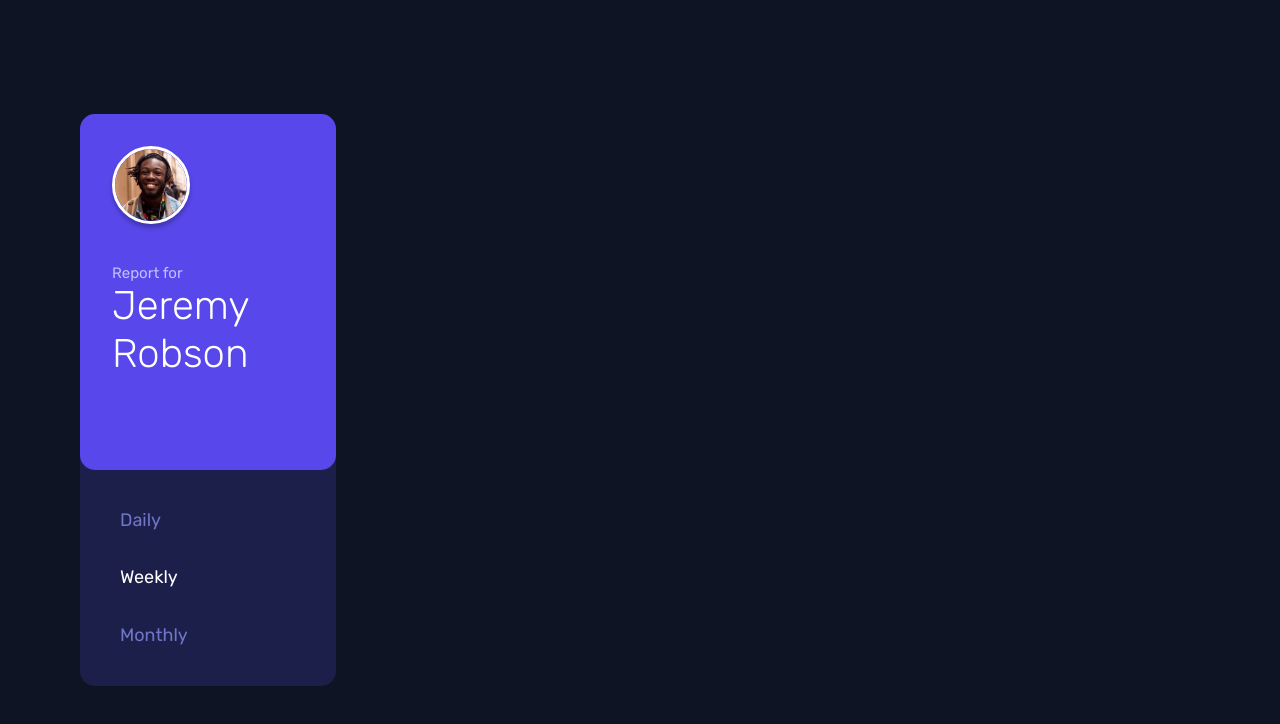
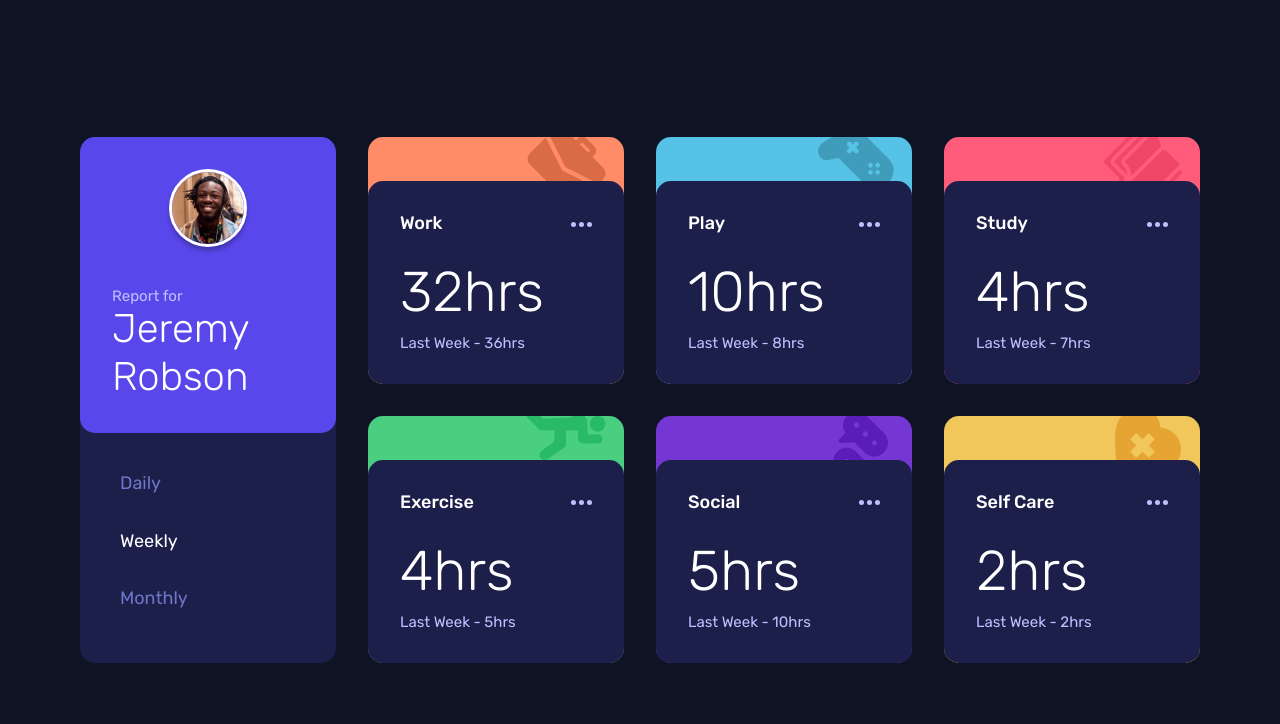
Before and after one commit to maadhav-codes/fm-time-tracking-dashboard-solution, a plain HTML site: page index.html in a window 1280 px wide. Drawn offline with Linux system fonts and the light colour scheme.

Commit message:
Add main structure and functionality for time tracking dashboard

```diff
--- a/css/style.css
+++ b/css/style.css
@@ -312,8 +312,11 @@ main {
   .container {
     max-width: 70rem;
     flex-direction: row;
-    align-items: start;
     gap: var(--spacing-400);
+  }
+
+  .profile-header {
+    min-height: 100%;
   }
 
   main {
@@ -323,9 +326,7 @@ main {
 
   .profile-card {
     width: 16rem;
-    min-height: 22.25rem;
     flex-direction: column;
-    align-items: start;
     gap: var(--spacing-500);
   }
 
--- /dev/null
+++ b/data/data.json
@@ -0,0 +1,104 @@
+[
+  {
+    "title": "Work",
+    "timeframes": {
+      "daily": {
+        "current": 5,
+        "previous": 7
+      },
+      "weekly": {
+        "current": 32,
+        "previous": 36
+      },
+      "monthly": {
+        "current": 103,
+        "previous": 128
+      }
+    }
+  },
+  {
+    "title": "Play",
+    "timeframes": {
+      "daily": {
+        "current": 1,
+        "previous": 2
+      },
+      "weekly": {
+        "current": 10,
+        "previous": 8
+      },
+      "monthly": {
+        "current": 23,
+        "previous": 29
+      }
+    }
+  },
+  {
+    "title": "Study",
+    "timeframes": {
+      "daily": {
+        "current": 0,
+        "previous": 1
+      },
+      "weekly": {
+        "current": 4,
+        "previous": 7
+      },
+      "monthly": {
+        "current": 13,
+        "previous": 19
+      }
+    }
+  },
+  {
+    "title": "Exercise",
+    "timeframes": {
+      "daily": {
+        "current": 1,
+        "previous": 1
+      },
+      "weekly": {
+        "current": 4,
+        "previous": 5
+      },
+      "monthly": {
+        "current": 11,
+        "previous": 18
+      }
+    }
+  },
+  {
+    "title": "Social",
+    "timeframes": {
+      "daily": {
+        "current": 1,
+        "previous": 3
+      },
+      "weekly": {
+        "current": 5,
+        "previous": 10
+      },
+      "monthly": {
+        "current": 21,
+        "previous": 23
+      }
+    }
+  },
+  {
+    "title": "Self Care",
+    "timeframes": {
+      "daily": {
+        "current": 0,
+        "previous": 1
+      },
+      "weekly": {
+        "current": 2,
+        "previous": 2
+      },
+      "monthly": {
+        "current": 7,
+        "previous": 11
+      }
+    }
+  }
+]
--- a/index.html
+++ b/index.html
@@ -62,6 +62,30 @@
       </header>
 
       <main id="dashboard"></main>
+
+      <template id="template">
+        <article class="card">
+          <div class="card-content">
+            <header class="card-header">
+              <h2>Work</h2>
+              <button type="button" aria-label="">
+                <img
+                  src="./assets/images/icon-ellipsis.svg"
+                  alt=""
+                  aria-hidden="true"
+                />
+              </button>
+            </header>
+
+            <div class="card-body">
+              <p class="current-hours"></p>
+              <p class="previous-hours"></p>
+            </div>
+          </div>
+        </article>
+      </template>
     </div>
+
+    <script src="./js/script.js"></script>
   </body>
 </html>
--- /dev/null
+++ b/js/script.js
@@ -0,0 +1,142 @@
+const main = () => {
+  const dashboard = document.getElementById("dashboard");
+  const template = document.getElementById("template");
+  const pages = document.querySelectorAll("a[data-timeframe]");
+
+  let currentPage = "weekly";
+  let timeTrackingData = [];
+
+  // Formats the previous time text based on selected timeframe
+  function formatPreviousTimeText(timeframe, previousHours) {
+    let periodText = "";
+
+    if (timeframe === "daily") {
+      periodText = "Yesterday";
+    } else if (timeframe === "weekly") {
+      periodText = "Last Week";
+    } else if (timeframe === "monthly") {
+      periodText = "Last Month";
+    }
+
+    return `${periodText} - ${previousHours}hr${
+      previousHours === 1 ? "" : "s"
+    }`;
+  }
+
+  // Create a single time tracking card element
+  function createCardElement(data, selectedTimeframe) {
+    if (!template) {
+      console.error("Template not found!");
+      return null;
+    }
+
+    const clone = template.content.cloneNode(true);
+
+    const card = clone.querySelector(".card");
+    const title = clone.querySelector(".card-header h2");
+    const button = clone.querySelector(".card-header button");
+    const currentHour = clone.querySelector(".current-hours");
+    const previousHours = clone.querySelector(".previous-hours");
+
+    if (!card || !title || !button || !currentHour || !previousHours) {
+      return null;
+    }
+
+    title.textContent = data.title;
+
+    // Set category specific card
+    const category = `${data.title.toLowerCase().replace(/\s+/g, "-")}-card`;
+    card.classList.add(category);
+
+    // Set accessibility for button
+    button.setAttribute(
+      "aria-label",
+      `Options for ${data.title.toLowerCase()} category`
+    );
+
+    const time = data.timeframes[selectedTimeframe];
+    if (time) {
+      currentHour.textContent = `${time.current}hr${
+        time.current === 1 ? "" : "s"
+      }`;
+      previousHours.textContent = formatPreviousTimeText(
+        selectedTimeframe,
+        time.previous
+      );
+    } else {
+      currentHour.textContent = "N/A";
+      previousHours.textContent = "Data not available";
+    }
+
+    return card;
+  }
+
+  // Render all tracking card to the dashboard
+  function render(selectedTimeframe) {
+    if (!dashboard) {
+      return;
+    }
+
+    // Clear any existing cards
+    dashboard.innerHTML = "";
+
+    // Create and append card for each item in the data
+    timeTrackingData.forEach((item) => {
+      const card = createCardElement(item, selectedTimeframe);
+
+      if (card) {
+        dashboard.appendChild(card);
+      }
+    });
+  }
+
+  // Handle click on timeframe navigation links
+  function handleCurrentPage(event) {
+    event.preventDefault();
+
+    const clickedLink = event.currentTarget;
+    const newTimeframe = clickedLink.dataset.timeframe;
+
+    if (newTimeframe && newTimeframe !== currentPage) {
+      // Update current selected timeframe
+      currentPage = newTimeframe;
+
+      pages.forEach((page) => {
+        if (page.dataset.timeframe === currentPage) {
+          page.setAttribute("aria-current", "page");
+        } else {
+          page.removeAttribute("aria-current");
+        }
+      });
+
+      render(currentPage);
+    }
+  }
+
+  async function loadTimeTrackingData() {
+    try {
+      const response = await fetch("./data/data.json");
+
+      if (!response.ok) {
+        throw new Error("HTTP error! status: ", response.status);
+      }
+
+      timeTrackingData = await response.json();
+
+      if (pages.length > 0) {
+        pages.forEach((page) =>
+          page.addEventListener("click", handleCurrentPage)
+        );
+      }
+
+      // Initial render of dashboard
+      render(currentPage);
+    } catch (error) {
+      console.error("Failed to load time tracking data: ", error);
+    }
+  }
+
+  loadTimeTrackingData();
+};
+
+document.addEventListener("DOMContentLoaded", main);
```
